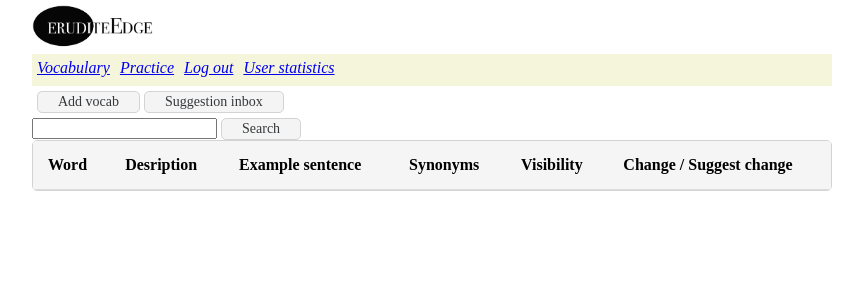
After one commit to tuomoM/eruditeEdge, a Flask app: page /vocab_list in a window 1280 px wide. The commit adds this page. Shown: the top 300 px of the page, without its empty margins (208-1071 px from the left). Run offline with Flask 3, Linux system fonts and the light colour scheme; the visitor is signed in with stand-in values (Sample User, id 1); data that the repository does not hold is empty.

Commit message:
Styling and restructuring the vocab maintenance part

```diff
--- a/repositories/vocab_repository.py
+++ b/repositories/vocab_repository.py
@@ -74,8 +74,8 @@ class VocabRepository:
                OR (global_flag = 1  AND word like ?)
                GROUP by a.id
                ORDER BY CASE WHEN user_id = ? THEN 0 ELSE 1 END"""
-        like = "%" + search_string + "%"
-        result = db.query(sql,[user_id,like,like, user_id])
+
+        result = db.query(sql,[user_id,search_string,search_string, user_id])
         return result
 
     def get_vocabs_by_ids(self,user_id, ids):
--- a/services/vocab_service.py
+++ b/services/vocab_service.py
@@ -47,6 +47,12 @@ class VocabService:
           return return_value
 
     def find_by_word(self, search_string, user_id):
+
+        if "*" in search_string:
+            search_string = search_string.replace("*","%")
+        else:
+            search_string = f"%{search_string}%"
+
         return self._vocab_repository.find_vocabs(search_string,user_id)
 
 
--- a/static/main.css
+++ b/static/main.css
@@ -17,44 +17,12 @@ body {
 
 
 }
-.nav_item{
+.nav-item{
   align-content: left;
   padding: 5px;
 
 }
-table {
-  table-layout: fixed;
-  width: 100%;
-  border-collapse: collapse;
-  border: 3px solid lightgrey;
-}
-h2 {
-    font-size: large;
-    font-style: normal;
-    font-weight: 200;
-}
 
-thead th:nth-child(1) {
-  width: 30%;
-}
-
-thead th:nth-child(2) {
-  width: 20%;
-}
-
-thead th:nth-child(3) {
-  width: 15%;
-}
-
-thead th:nth-child(4) {
-  width: 35%;
-}
-
-th,
-td {
-  padding: 20px;
-  text-align: left;
-}
 
 .btn,input[type="submit"]{
     background-color: #f2f0f0be;
@@ -151,10 +119,65 @@ td {
 .vocab-list{
   padding-left: 30px;
 }
+.creation_container{
+  padding: 5px;
+  font-size: 15;
+  border: 1px solid lightgray;
+  background-color: #fafafa;
+}
+.vocab-container{
+  padding: 5px;
+  font-size: 15;
+  border: 1px solid lightgray;
+  background-color: #fafafa;
+}
 .Header{
   padding: 5px;
   font-size: 15;
 }
+
+.table-container {
+    display: block;
+    margin-bottom: 20px;
+    background-color: #fff; /* White background for icons */
+    border: 1px solid lightgray;
+    border-radius: 5px;
+    overflow: hidden;
+}
+
+.vocab-table {
+    width: 100%;
+    border-collapse: collapse;
+    background-color: #fafafa;
+}
+
+.vocab-table th,
+.vocab-table td {
+    padding: 15px;
+    text-align: left;
+    border-bottom: 1px solid #ddd;
+}
+
+.vocab-table th {
+    background-color: #f5f5f5;
+    font-weight: bold;
+}
+
+.vocab-table tr:last-child td {
+    border-bottom: none;
+}
+
+.table-icon {
+    justify-content: center;
+    padding: 10px 0;
+}
+
+
+
+
+
+
+
     .inbox-container {
         display: grid;
         grid-template-columns: 1fr 1fr;
@@ -180,23 +203,18 @@ td {
         gap: 10px;
         margin-top: 10px;
     }
-    .btn-success {
-        background-color: #28a745;
-        color: white;
-        border-color: #28a745;
-    }
-    .btn-success:hover {
-        background-color: #218838;
-    }
-    .btn-danger {
-        background-color: #dc3545;
-        color: white;
-        border-color: #dc3545;
-    }
-    .btn-danger:hover {
-        background-color: #c82333;
-    }
+
+
+
+
     .container {
+        display: flex;
         max-width: 1200px;
         margin: 0 auto;
     }
+    .search_container {
+        padding: 5px;
+  font-size: 15;
+  border: 1px solid lightgray;
+  background-color: #fafafa;
+    }
--- a/templates/edit.html
+++ b/templates/edit.html
@@ -3,6 +3,7 @@
 {% block title %}Maintain{% endblock %}
 
 {% block content %}
+<div class = "vocab-container">
     <form action="/update/{{vocab.id}}" method="POST">
         <p>
             <label for="word">Word</label>: <br />
@@ -41,8 +42,11 @@
 
         </p>
         <p>
+            <div class = "container">
+            <a href = "/vocab_list" class = "btn">Cancel</a>
             <input type="hidden" name = "vocab_id" value =  "{{ vocab.id }}" id = "id"/>
             <input type="hidden" name="csrf_token" value="{{ session.csrf_token }}" />
+            </div>
         </p>
 
 
@@ -50,5 +54,5 @@
          <input type="submit" value="Save" />
          <input type="submit" value="Delete" name = "delete" />
     </form>
-
+   </div>
   {% endblock %}
--- a/templates/suggestion_inbox.html
+++ b/templates/suggestion_inbox.html
@@ -64,7 +64,7 @@
             {% for suggestion in own_suggestions %}
                 <div class="suggestion-item">
                     <p><strong>Word:</strong> {{ suggestion.word }}</p>
-                    <p><strong>Status:</strong> {{ suggestion.status }}</p>
+                    <p><strong>Suggestion status:</strong> {{ suggestion.status }}</p>
                     <div class = "original-vocab">
                         <p><strong>Original description:</strong> {{ suggestion.orig_description }}</p>
                         <p><strong>Original example</strong>{{ suggestion.orig_example }}</p>
@@ -83,7 +83,7 @@
                     <div class="suggestion-actions">
                         <form action="/inbox/cancel_suggestion/{{ suggestion.id }}" method="POST" style="display: inline;">
                             <input type="hidden" name="csrf_token" value="{{ session.csrf_token }}">
-                            <input type="submit" value="Cancel" class="btn">
+                            <input type="submit" value="Cancel suggestion" class="btn">
                         </form>
                     </div>
 
--- a/templates/template.html
+++ b/templates/template.html
@@ -16,12 +16,10 @@
     <div class="nav">
     <p>
       {% if session.user_id %}
-       <div class="nav_item"><a  href="/maintain">Maintain vocabulary</a></div>
-       <div class="nav_item"><a href="/init_training"> Practice</a></div>
-       <div class="nav_item"><a href="/logout"> Log out </a></div>
-       <div class="nav_item"><a href="/user_info"> User statistics</a></div>
-       <div class="nav_item"><a href="/search">Search for vocab</a></div>
-       <div class="nav_item"><a href="/inbox">Suggestions</a></div>
+       <div class="nav-item"><a  href="/vocab_list">Vocabulary</a></div>
+       <div class="nav-item"><a href="/init_training"> Practice</a></div>
+       <div class="nav-item"><a href="/logout"> Log out </a></div>
+       <div class="nav-item"><a href="/user_info"> User statistics</a></div>
 
       {% else %}
        <a href="/login">Log in!</a>
--- a/templates/test.html
+++ b/templates/test.html
@@ -18,7 +18,7 @@
             </div>
             <br>
             <input type="hidden" name="csrf_token" value="{{ session.csrf_token }}" />
-            <input type="submit" value ="Submit Test">
+            <input type="submit" value ="Submit Test" class = "btn">
         </form>
     </div>
  {% endblock %}
--- /dev/null
+++ b/templates/vocab_list.html
@@ -0,0 +1,55 @@
+
+
+{% extends "template.html" %}
+
+{% block title %}Vocab list{% endblock %}
+
+{% block content %}
+
+   <div class = "nav-item">
+    <a href ="/create_vocab" name = "create_vocab" class = "btn">Add vocab</a>
+    <a href ="/inbox" name = "inbox" class = "btn">Suggestion inbox</a>
+   </div>
+   <div class = "search-container">
+    <form action = "/vocab_list" method = "POST">
+      <input type = "text" name = "search_term" id = "search_term">
+      <input type="hidden" name="csrf_token" value="{{ session.csrf_token }}" />
+      <input type="submit" value ="Search" class = "btn">
+    </form>
+
+
+   </div>
+    <div class ="table-container">
+    <table class = "vocab-table">
+      <thead>
+      <tr>
+        <th>Word</th>
+        <th>Desription</th>
+        <th>Example sentence</th>
+        <th>Synonyms</th>
+        <th>Visibility</th>
+        <th>Change / Suggest change</th>
+      </tr>
+      </thead>
+
+      {% for vocab in vocabs %}
+      <tbody>
+       <tr>
+         <td> {{ vocab.word }}</td>
+         <td>{{ vocab.w_description }}</td>
+         <td>{{ vocab.example }}</td>
+         <td>{{ vocab.synonyms }}</td>
+         <td>{{ vocab.flag_description }}</td>
+         <td class = "table-icon">  {%if vocab.user_id != session["user_id"]%}
+                <a href="/suggest_changes/{{vocab.id}}"><img src="/static/suggest.png" alt="Suggest change" width="35" height="25"> </a>
+                {%else%}
+                 <a href="/edit/{{ vocab.id }}" ><img src="/static/change.png" alt ="Change" width="35" height="25"> </a>
+               {%endif%}
+         </td>
+       </tr>
+       </tbody>
+      {% endfor %}
+
+    </table>
+    </div>
+ {% endblock %}
--- a/views/vocab.py
+++ b/views/vocab.py
@@ -12,9 +12,8 @@ def before():
         if request.form["csrf_token"] != session["csrf_token"]:
            abort(403)
 
-@vocab_bp.route("/maintain", methods = ["POST", "GET"])
-def maintain():
-
+@vocab_bp.route("/create_vocab", methods = ["POST","GET"])
+def create_vocab():
     if request.method == "POST":
         word = request.form["word"]
         description = request.form["description"]
@@ -26,11 +25,20 @@ def maintain():
             flash(error, "error")
         else:
             flash("Vocab created")
+        return redirect("/vocab_list")
+
+    visibilities = vocab_service.get_vocab_categories()
+    return render_template("create_vocab.html", visibilities = visibilities)
+
+@vocab_bp.route("/vocab_list", methods = ["GET"])
+def vocab_list():
     vocabs = vocab_service.get_vocabs(session["user_id"])
-    visibilities = vocab_service.get_vocab_categories()
-
-    return render_template("maintain.html", vocabs = vocabs, visibilities = visibilities)
-
+    return render_template("vocab_list.html", vocabs = vocabs)
+@vocab_bp.route("/vocab_list", methods = ["POST"])
+def vocab_list_search():
+    search_term = request.form["search_term"]
+    vocabs = vocab_service.find_by_word(search_term,session["user_id"])
+    return render_template("vocab_list.html", vocabs = vocabs)
 @vocab_bp.route("/view/<int:id>", methods = ["GET"])
 def view(id:int):
 
@@ -66,7 +74,7 @@ def update(id:int):
         if error:
             flash(error, "error")
             return render_template("/edit.html", vocab = vocab)
-        return redirect("/maintain")
+        return redirect("/vocab_list")
 
 @vocab_bp.route("/confirm_deletion/<int:vocab_id>", methods = ["POST"])
 def confirm_deletion(vocab_id:int):
@@ -77,7 +85,7 @@ def confirm_deletion(vocab_id:int):
     if result:
         flash(result)
         return redirect("/edit/"+str(vocab_id))
-    return redirect("/maintain")
+    return redirect("/vocab_list")
 
 @vocab_bp.route("/search", methods = ["POST", "GET"])
 def search():
@@ -93,7 +101,7 @@ def search():
 
     return render_template("search.html")
 
-
+# Suggestion handling
 @vocab_bp.route("/suggest_changes/<int:vocab_id>", methods = ["GET","POST"])
 def suggest_changes(vocab_id:int):
     vocab = vocab_service.get_vocab(vocab_id)
@@ -118,7 +126,7 @@ def suggest_changes(vocab_id:int):
     result = vocab_service.create_change_suggestion(vocab_id,session["user_id"],new_description,new_example,new_synonyms,comments)
     if result is None:
         flash("Suggestion succesfully saved")
-        return redirect("/maintain")
+        return redirect("/vocab_list")
     flash("error "+str(result))
     return render_template("suggest_changes.html", vocab = vocab)
 
@@ -138,6 +146,7 @@ def accept_suggestion(suggestion_id:int):
     else:
         flash("Suggestion approved")
     return redirect("/inbox")
+
 @vocab_bp.route("/inbox/reject_suggestion/<int:suggestion_id>", methods = ["POST"])
 def reject_suggestion(suggestion_id:int):
     error = vocab_service.reject_suggestion(suggestion_id,session["user_id"])
@@ -146,6 +155,7 @@ def reject_suggestion(suggestion_id:int):
     else:
         flash("Suggestion rejected")
     return redirect("/inbox")
+
 @vocab_bp.route("/inbox/cancel_suggestion/<int:suggestion_id>", methods = ["POST"])
 def cancel_suggestion(suggestion_id:int):
     error = vocab_service.cancel_suggestion(suggestion_id,session["user_id"])
```
Also changed, not shown: templates/create_vocab.html (renamed from templates/maintain.html, +7 -38 lines), templates/search.html (deleted, +0 -49 lines), templates/suggest_changes.html (+4 -3 lines), README.md, static/change.png, static/suggest.png.
